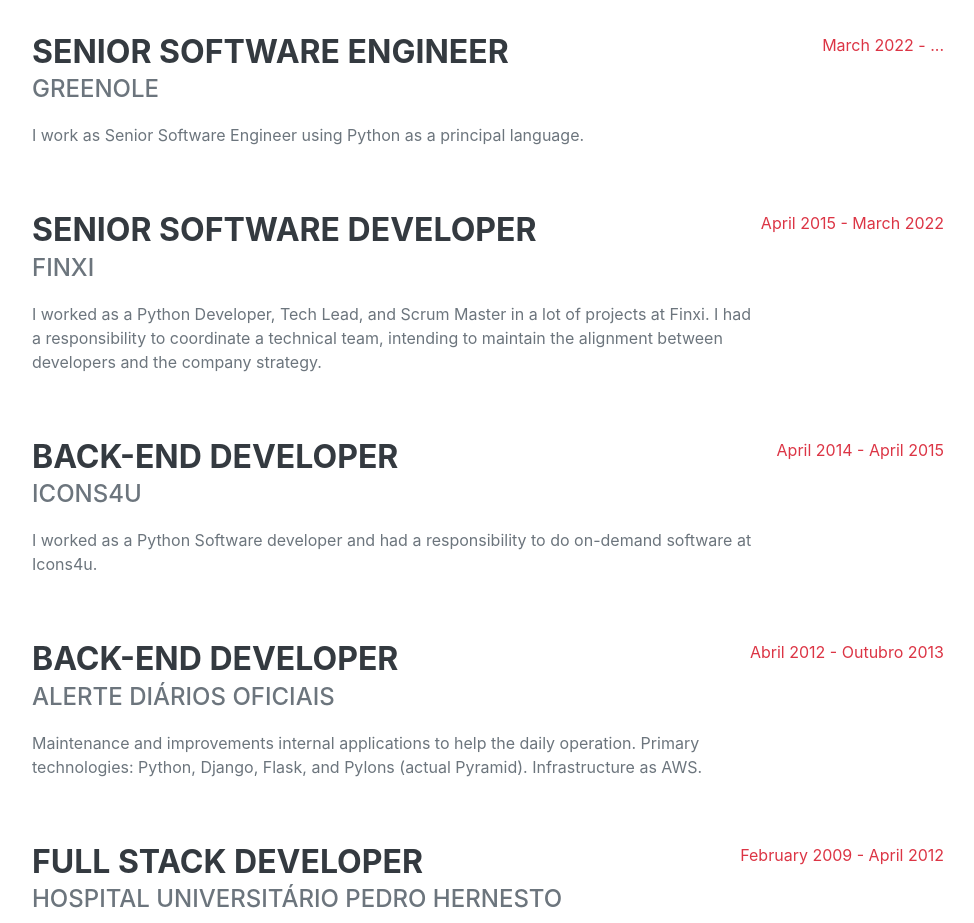
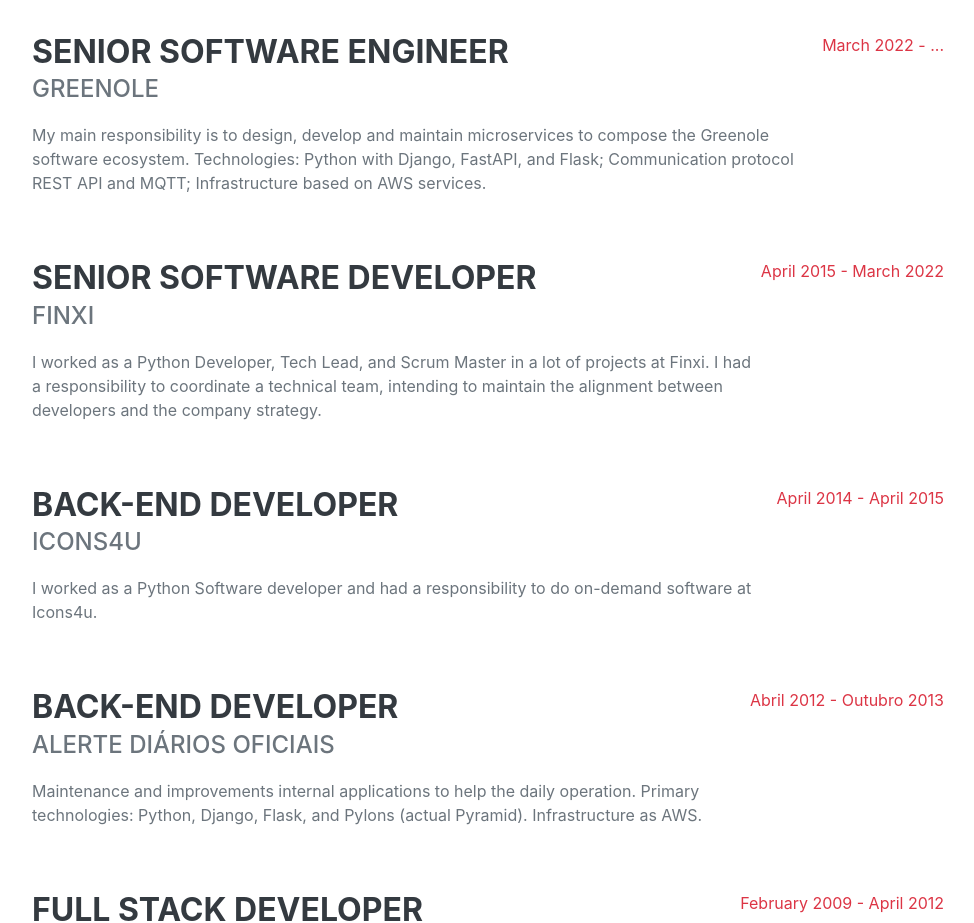
Before and after one commit to fernandovalente/fernandoestatico, a plain HTML site: page index.html in a window 1280 px wide. Shown: the part 1020-1943 px from the top of the page, without its empty margins (288-1262 px from the left). Drawn offline with nearby package versions, Linux system fonts and the light colour scheme; a web font is replaced by a local one.

Commit message:
updating job description

```diff
--- a/index.html
+++ b/index.html
@@ -75,7 +75,9 @@
                             <h3 class="mb-0">Senior Software Engineer</h3>
                             <div class="subheading mb-3">Greenole</div>
                             <p>
-                                I work as Senior Software Engineer using Python as a principal language.
+                                My main responsibility is to design, develop and maintain microservices to compose the Greenole software ecosystem.
+                                Technologies: Python with Django, FastAPI, and Flask; Communication protocol REST API and MQTT; Infrastructure based on AWS
+                                services.
                             </p>
                         </div>
                         <div class="flex-shrink-0"><span class="text-primary">March 2022 - ...</span></div>
```
